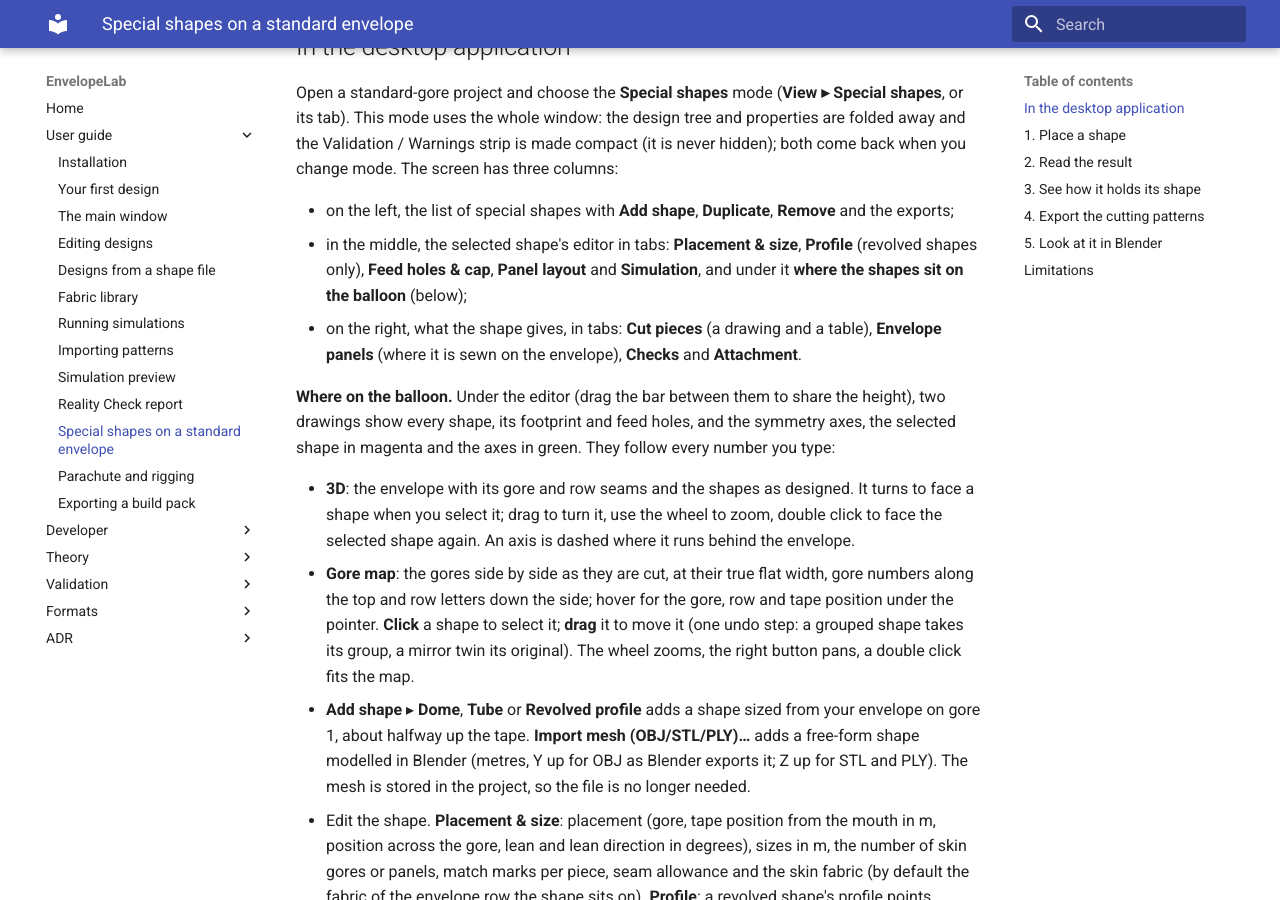
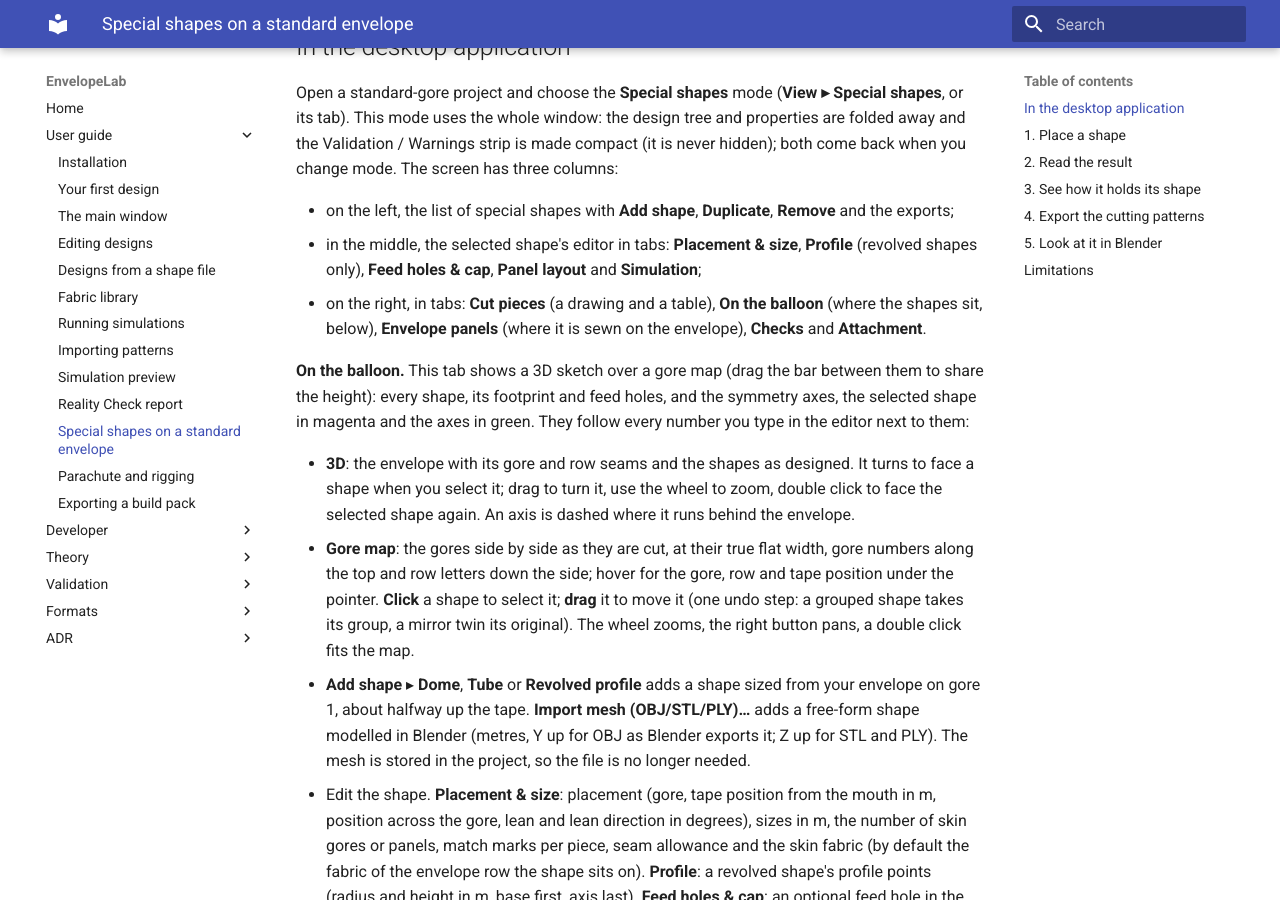
Before and after one commit to ekoenig4/EnvelopeLab, an MkDocs documentation site: the page built from docs/user/special-shape-primitives.md, in a window 1280 px wide and 900 px high, scrolled down 767 px. Built offline with MkDocs 1.6.1 and Material for MkDocs 9.7.7, drawn with Linux system fonts in a browser that asks for light colours.

Commit message:
feat(app): move the placement views to an "On the balloon" tab
The 3D sketch and gore map sat under the shape editor and shared its
height, so both were small. They are now a tab of the right column,
"On the balloon" (after Cut pieces), with the 3D sketch over the gore
map in a splitter; the editor gets the whole middle column back.

ADR-0044 (added in this unmerged branch, not yet released) is updated
in place to say where the views are; no other behaviour changes.

Co-Authored-By: Claude Opus 5.5 <noreply@anthropic.com>
Claude-Session: https://claude.ai/code/session_01Tiox1XQbBSUASijPmSMBHJ

```diff
--- a/docs/user/special-shape-primitives.md
+++ b/docs/user/special-shape-primitives.md
@@ -33,15 +33,15 @@ both come back when you change mode. The screen has three columns:
 * on the left, the list of special shapes with **Add shape**, **Duplicate**, **Remove**
   and the exports;
 * in the middle, the selected shape's editor in tabs: **Placement & size**, **Profile**
-  (revolved shapes only), **Feed holes & cap**, **Panel layout** and **Simulation**, and
-  under it **where the shapes sit on the balloon** (below);
-* on the right, what the shape gives, in tabs: **Cut pieces** (a drawing and a table),
-  **Envelope panels** (where it is sewn on the envelope), **Checks** and **Attachment**.
+  (revolved shapes only), **Feed holes & cap**, **Panel layout** and **Simulation**;
+* on the right, in tabs: **Cut pieces** (a drawing and a table), **On the balloon**
+  (where the shapes sit, below), **Envelope panels** (where it is sewn on the
+  envelope), **Checks** and **Attachment**.
 
-**Where on the balloon.** Under the editor (drag the bar between them to share the
-height), two drawings show every shape, its footprint and feed holes, and the symmetry
+**On the balloon.** This tab shows a 3D sketch over a gore map (drag the bar between
+them to share the height): every shape, its footprint and feed holes, and the symmetry
 axes, the selected shape in magenta and the axes in green. They follow every number you
-type:
+type in the editor next to them:
 
 * **3D**: the envelope with its gore and row seams and the shapes as designed. It turns to
   face a shape when you select it; drag to turn it, use the wheel to zoom, double click
```
Also changed, not shown: CHANGELOG.md (+2 -2 lines), docs/adr/ADR-0044-placement-views.md (+2 -2 lines), 3 other files.
